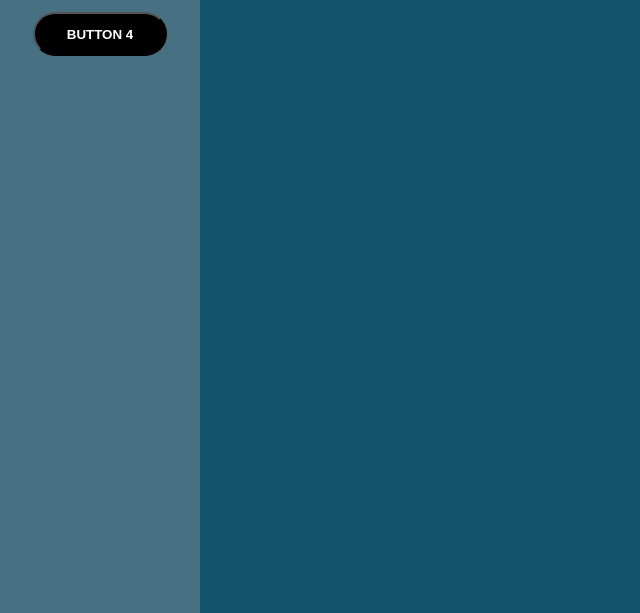
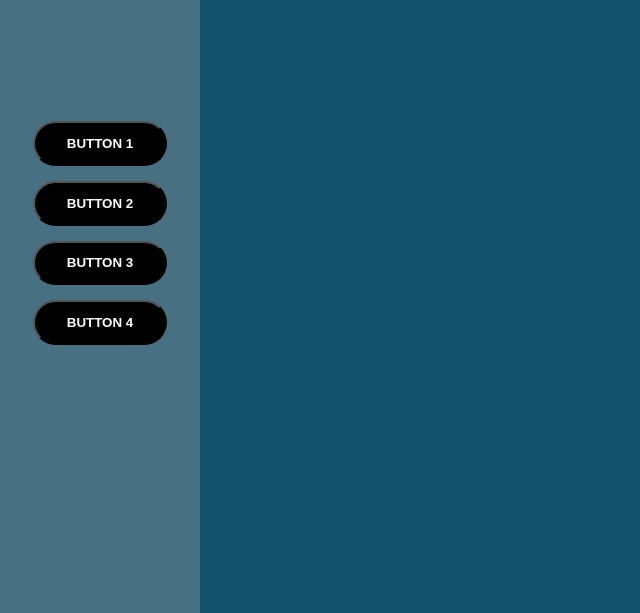
Before and after one commit to itsmemike52/CONARCO, a plain HTML site: page index.html in a window 1280 px wide. Shown: the part 187-800 px from the top of the page, without its empty margins (0-640 px from the left). Drawn offline with Linux system fonts and the light colour scheme.

Commit message:
new commit

```diff
--- a/css/style.css
+++ b/css/style.css
@@ -5,13 +5,29 @@ body {
     background-color: #14526b; /* color sa tunga */
 }
 
-.sidebar {
+/*.sidebar {
     width: 200px;
     height: 100vh;
-    background-color: #487083; /* color sa side bar */
+    background-color: #487083; /* color sa side bar *
     display: flex;
     flex-direction: column;
     align-items: center;
+    padding-top: 20px;
+    gap: 15px;
+    position: fixed;
+    left: 0;
+    top: 0;
+    transition: transform 0.3s ease-in-out;
+}*/
+.sidebar {
+    display: flex;
+    flex-direction: column;
+    align-items: center; /* Centers content horizontally */
+    justify-content: center; /* Centers content vertically */
+    width: 200px;
+    /*height: 100vh; */
+    min-height: 100vh;
+    background-color: #487083; /* color sa side bar */
     padding-top: 20px;
     gap: 15px;
     position: fixed;
@@ -60,7 +76,7 @@ body {
 }
 
 /* Button styles remain the same */
-.btn-17 {
+/*.btn-17 {
     border-radius: 99rem;
     border-width: 2px;
     padding: 0.8rem 2rem;
@@ -70,6 +86,20 @@ body {
     cursor: pointer;
     font-weight: 900;
     text-transform: uppercase;
+}*/
+.btn-17 {
+    display: block; /* Makes it a block element for easier centering */
+    width: fit-content; /* Ensures the button only takes up necessary space */
+    /*margin: auto;  Centers the button horizontally */
+    border-radius: 99rem;
+    border-width: 2px;
+    padding: 0.8rem 2rem;
+    background-color: #000;
+    color: #fff;
+    cursor: pointer;
+    font-weight: 900;
+    text-transform: uppercase;
+    text-align: center;
 }
 
 .btn-17,
```
